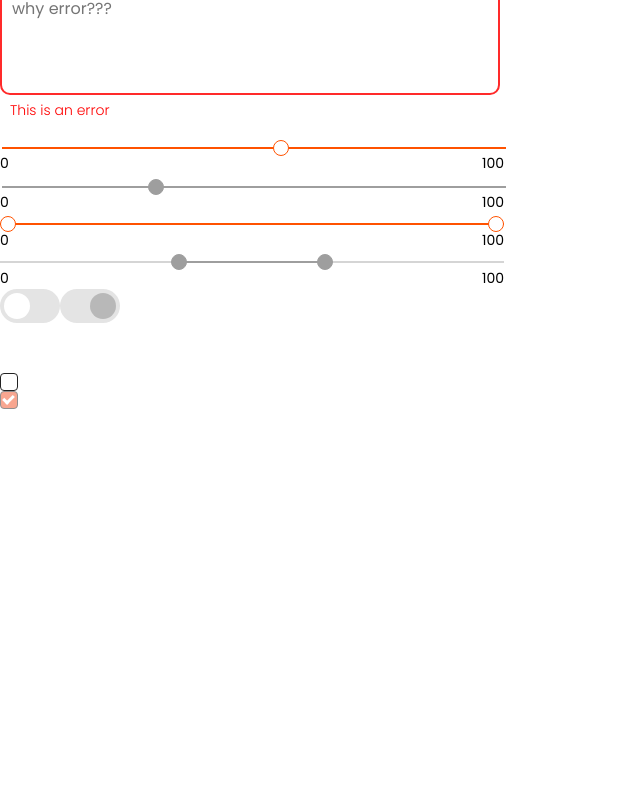
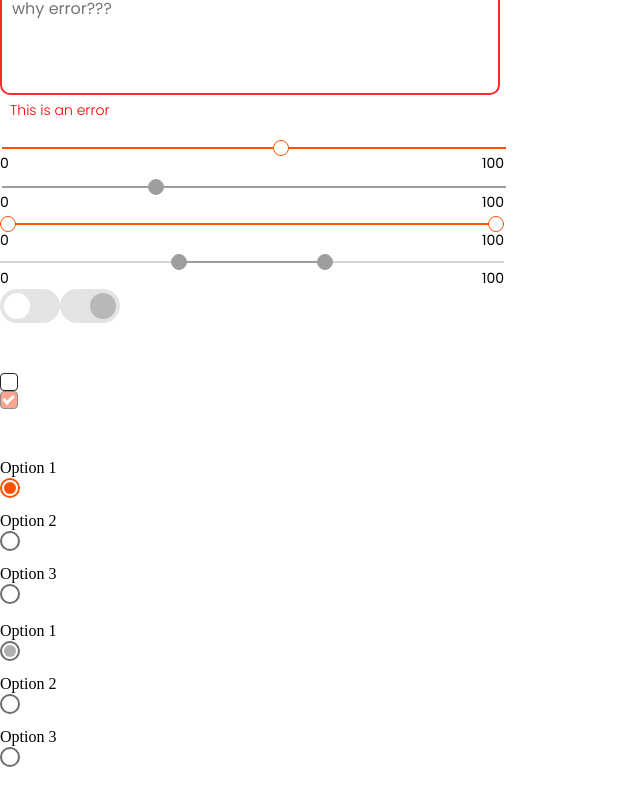
Before and after one commit to Gewinum/cassualo-components, a React (Vite) app: page / in a window 1280 px wide. Shown: the part 1546-2351 px from the top of the page, without its empty margins (0-640 px from the left). Before the commit the page ends 2005 px from the top, so only its background shows below. Built offline with nearby package versions, Linux system fonts and the light colour scheme.

Commit message:
feat: implement radio

```diff
--- a/src/App.tsx
+++ b/src/App.tsx
@@ -12,6 +12,8 @@ import RangeSlider from "./components/rangeSlider.tsx";
 import DualRangeSlider from "./components/dualRangeSlider.tsx";
 import Switch from "./components/switch.tsx";
 import Checkbox from "./components/checkbox.tsx";
+import Radio from "./components/radio.tsx";
+import RadioGroup from "./components/radioGroup.tsx";
 
 type State = {
     perPage: number;
@@ -110,6 +112,26 @@ class App extends React.Component<Nothing, State> {
                 <Checkbox />
                 <Checkbox checked={true} disabled={true} />
                 <div style={{margin: "50px"}} />
+                <RadioGroup
+                    name="testGroup1"
+                    options={[
+                        { value: "option1", label: "Option 1" },
+                        { value: "option2", label: "Option 2" },
+                        { value: "option3", label: "Option 3", disabled: true },
+                    ]}
+                    onChange={(val) => console.log(val)}
+                />
+                <div style={{margin: "20px"}} />
+                <RadioGroup
+                    name="testGroup2"
+                    options={[
+                        { value: "option1", label: "Option 1", disabled: true },
+                        { value: "option2", label: "Option 2", disabled: true },
+                        { value: "option3", label: "Option 3", disabled: true },
+                    ]}
+                    onChange={(val) => console.log(val)}
+                />
+                <div style={{margin: "50px"}} />
             </>
         );
     }
--- /dev/null
+++ b/src/components/radio.tsx
@@ -0,0 +1,33 @@
+import * as React from "react";
+import "../styles/radio.css";
+
+type RadioProps = {
+    label: string;
+    value: string;
+    name: string;
+    checked: boolean;
+    disabled?: boolean;
+    onChange: (value: string) => void;
+};
+
+class Radio extends React.Component<RadioProps> {
+    render() {
+        const { value, name, checked, disabled, onChange } = this.props;
+
+        return (
+            <div><p style={{marginBottom: "1px"}}>{this.props.label}</p> <label className="radio">
+                <input
+                    type="radio"
+                    name={name}
+                    value={value}
+                    checked={checked}
+                    disabled={disabled}
+                    onChange={() => onChange(value)}
+                />
+                <span className="checkmark"></span>
+            </label></div>
+        );
+    }
+}
+
+export default Radio;
--- /dev/null
+++ b/src/components/radioGroup.tsx
@@ -0,0 +1,49 @@
+import React from "react";
+import Radio from "./radio";
+
+type RadioGroupProps = {
+    name: string;
+    options: { value: string; label: string; disabled?: boolean }[];
+    onChange: (value: string) => void;
+};
+
+type RadioGroupState = {
+    selectedValue: string;
+};
+
+class RadioGroup extends React.Component<RadioGroupProps, RadioGroupState> {
+    constructor(props: RadioGroupProps) {
+        super(props);
+        this.state = {
+            selectedValue: this.props.options[0].value,
+        };
+    }
+
+    handleChange = (value: string) => {
+        this.setState({ selectedValue: value });
+        this.props.onChange(value);
+    };
+
+    render() {
+        const { name, options } = this.props;
+        const { selectedValue } = this.state;
+
+        return (
+            <div>
+                {options.map((option) => (
+                    <Radio
+                        key={option.value}
+                        value={option.value}
+                        label={option.label}
+                        name={name}
+                        checked={selectedValue === option.value}
+                        disabled={option.disabled}
+                        onChange={this.handleChange}
+                    />
+                ))}
+            </div>
+        );
+    }
+}
+
+export default RadioGroup;
--- /dev/null
+++ b/src/styles/radio.css
@@ -0,0 +1,75 @@
+.radio {
+    display: block;
+    position: relative;
+    cursor: pointer;
+    font-size: 22px;
+    -webkit-user-select: none;
+    -moz-user-select: none;
+    -ms-user-select: none;
+    user-select: none;
+    width: 18px;
+    height: 18px;
+}
+
+.radio input {
+    position: absolute;
+    opacity: 0;
+    cursor: pointer;
+    height: 0;
+    width: 0;
+}
+
+.checkmark {
+    position: absolute;
+    top: 0;
+    left: 0;
+    height: 16px;
+    width: 16px;
+    background-color: #ffffff;
+    border: 2px solid #6D6D6D;
+    border-radius: 50%;
+    transition: box-shadow 0.3s ease;
+}
+
+.radio input:not(:disabled), .radio input:checked ~ .checkmark:hover {
+    box-shadow: rgba(255, 82, 0, 0.5) 0 0 16px;
+}
+
+.radio input:not(:disabled), .radio input:not(:checked) ~ .checkmark:hover {
+    box-shadow: rgb(177, 177, 177) 0 0 16px;
+}
+
+.radio input:not(:disabled), .radio input:checked ~ .checkmark:active {
+    box-shadow: rgb(255, 82, 0) 0 0 24px;
+}
+
+.radio input:not(:disabled), .radio input:not(:checked) ~ .checkmark:active {
+    box-shadow: rgb(177, 177, 177) 0 0 24px;
+}
+
+.radio input:not(:disabled):checked ~ .checkmark {
+    border: 2px solid #FF5200;
+}
+
+.checkmark:after {
+    content: "";
+    position: absolute;
+    display: none;
+}
+
+.radio input:checked ~ .checkmark:after {
+    display: block;
+}
+
+.radio .checkmark:after {
+    top: 2px;
+    left: 2px;
+    width: 12px;
+    height: 12px;
+    border-radius: 50%;
+    background: #FF5200;
+}
+
+.radio input:disabled ~ .checkmark:after {
+    background: #B0B0B0;
+}
```
